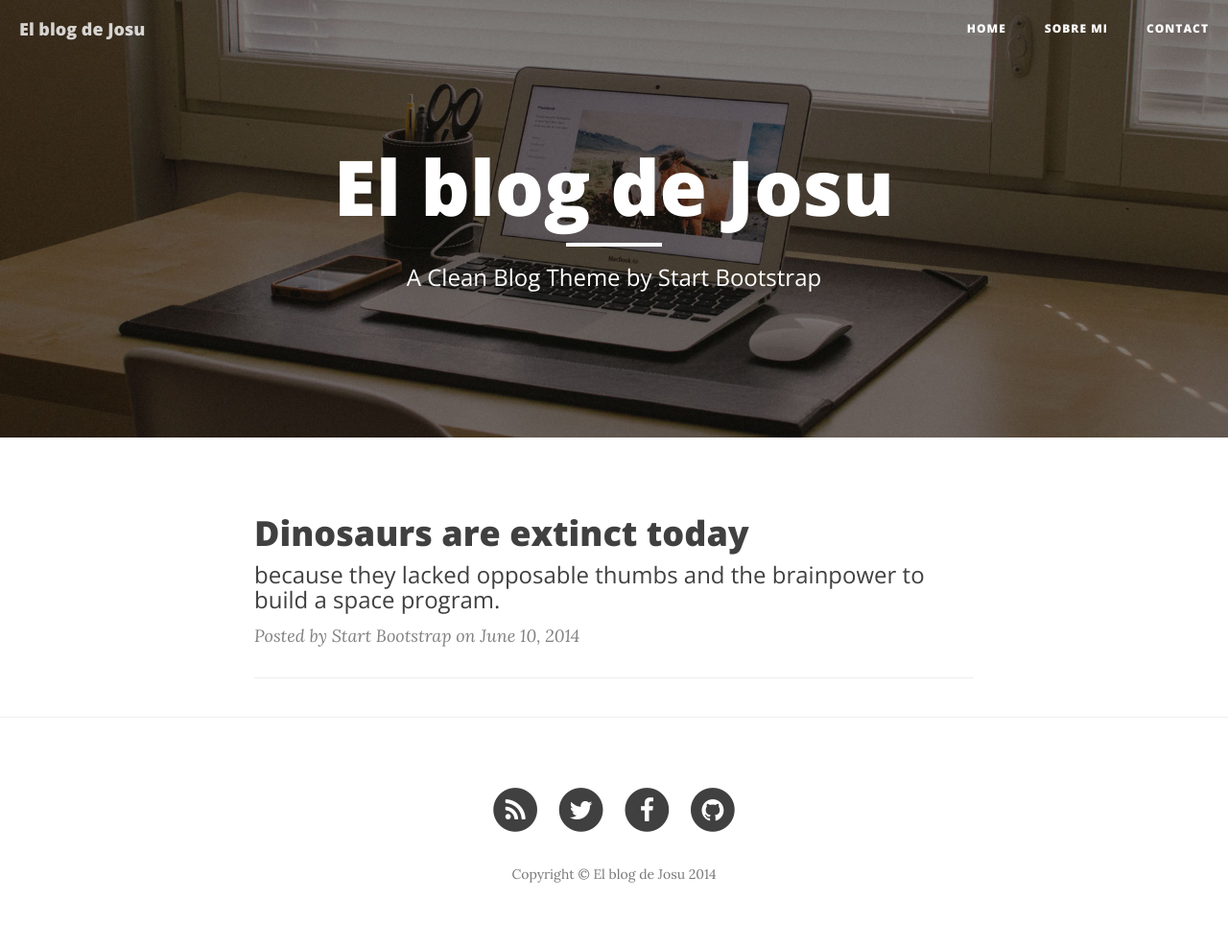
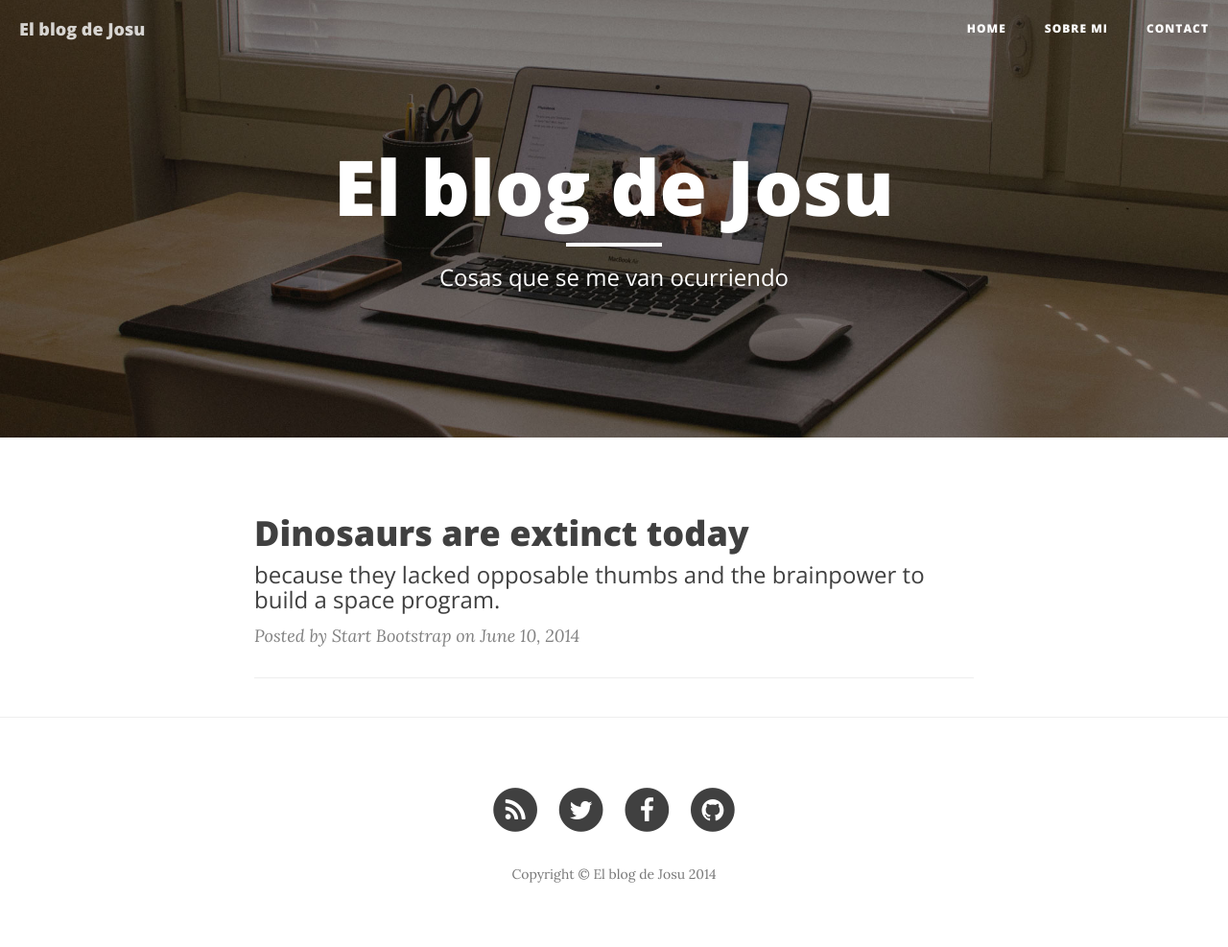
Before and after one commit to josuantonsanz/josuantonsanz.github.io, a Jekyll site: the page built from index.html, in a window 1280 px wide. Shown: the whole page at 96% size. Built offline with Jekyll 4.4.1, drawn with Linux system fonts in a browser that asks for light colours; nearby versions of some CDN libraries; the list of posts is cut into pages by our own code.

Commit message:
Primera version

```diff
--- a/index.html
+++ b/index.html
@@ -1,6 +1,6 @@
 ---
 layout: page
-description: "A Clean Blog Theme by Start Bootstrap"
+description: "Cosas que se me van ocurriendo"
 header-img: "/img/home-bg.jpg"
 ---
 
```
